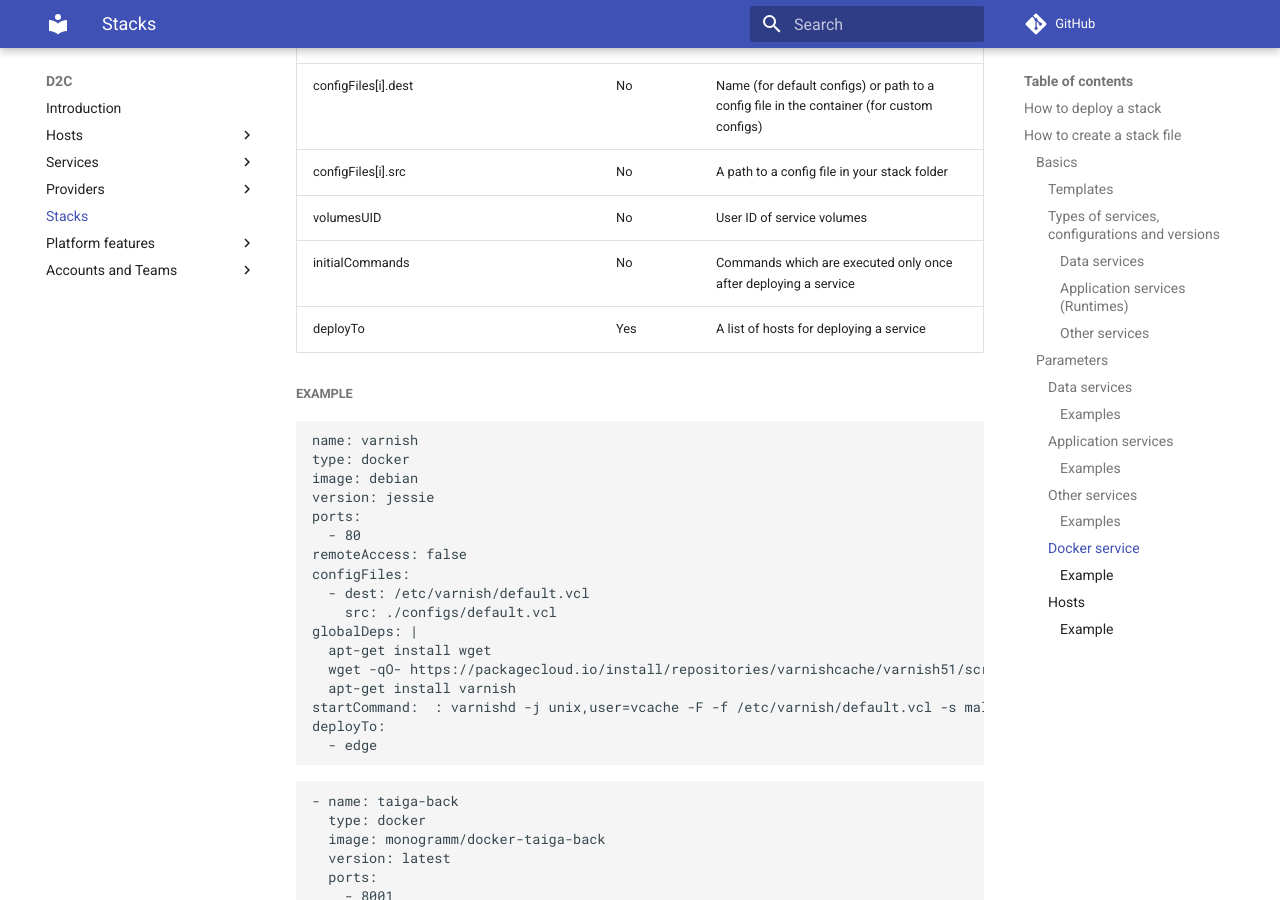
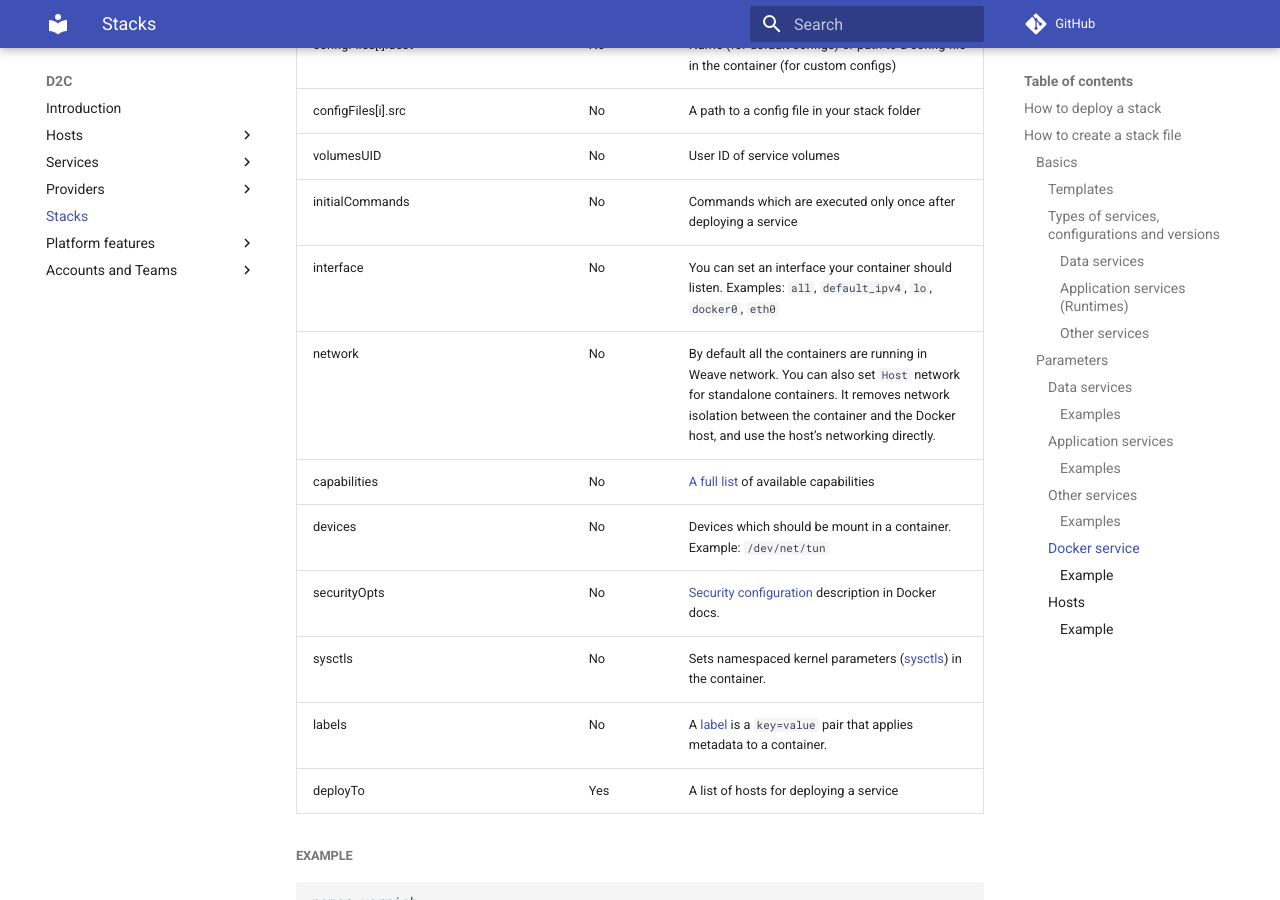
Before and after one commit to d2cio/docs, an MkDocs documentation site: the page built from docs/stacks/stacks.md, in a window 1280 px wide and 900 px high, scrolled down 12273 px. Built offline with MkDocs 1.6.1 and Material for MkDocs 9.7.7, drawn with Linux system fonts in a browser that asks for light colours; comment, search, counter and statistics services are not loaded; some of the changed text lies outside the part shown.

Commit message:
add expert docker settings, new supported os

````diff
--- a/docs/stacks/stacks.md
+++ b/docs/stacks/stacks.md
@@ -341,6 +341,13 @@ configFiles[i].dest  | No       | Name (for default configs) or path to a config
 configFiles[i].src   | No       | A path to a config file in your stack folder
 volumesUID           | No       | User ID of service volumes
 initialCommands      | No       | Commands which are executed only once after deploying a service
+interface            | No       | You can set an interface your container should listen. Examples: `all`, `default_ipv4`, `lo`, `docker0`, `eth0`
+network              | No       | By default all the containers are running in Weave network. You can also set `Host` network for standalone containers. It removes network isolation between the container and the Docker host, and use the host’s networking directly.
+capabilities         | No       | [A full list](/other-services/docker-service/#extra-capabilities) of available capabilities
+devices              | No       | Devices which should be mount in a container. Example: `/dev/net/tun`
+securityOpts         | No       | [Security configuration](https://docs.docker.com/engine/reference/run/#security-configuration) description in Docker docs.
+sysctls              | No       | Sets namespaced kernel parameters ([sysctls](https://docs.docker.com/engine/reference/commandline/run/#configure-namespaced-kernel-parameters-sysctls-at-runtime)) in the container.
+labels               | No       | A [label](https://docs.docker.com/engine/reference/commandline/run/#set-metadata-on-container--l---label---label-file) is a `key=value` pair that applies metadata to a container.
 deployTo             | Yes      | A list of hosts for deploying a service
 
 ##### Example
@@ -399,6 +406,28 @@ deployTo:
     - taiga
 ```
 
+```yaml
+services:
+  - name: dock
+    type: docker
+    image: ubuntu
+    version: 20.04
+    network: host
+    interface: eth0
+    capabilities:
+      - NET_ADMIN
+    devices:
+      - /dev/net/tun
+    ports:
+      - 8086
+    remoteAccess: false
+    volumes:
+      - directory: /var/www/html
+        from: /var/www/html
+    deployTo:
+      - test
+```
+
 #### Hosts
 
 Parameter           | Required | Comments
````
Also changed, not shown: docs/hosts/connect-own-host.md (+1 -1 lines), docs/hosts/hosts.md (+2 -2 lines), docs/services/other-services/docker-service.md (+23 -0 lines).
